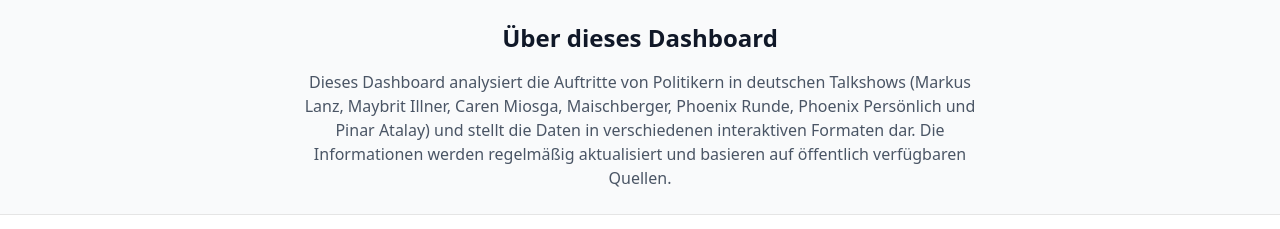
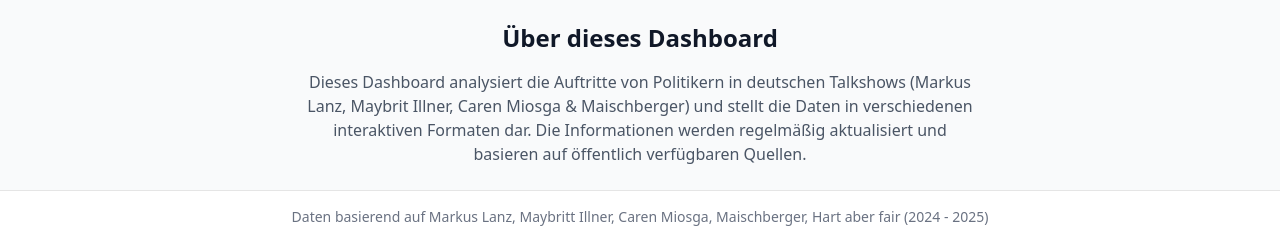
Before and after one commit to Davide131297/tv, a Next.js app in the folder frontend/: page / in a window 1280 px wide. Shown: the part 997-1226 px from the top of the page. Built offline with nearby package versions, Linux system fonts and the light colour scheme; no server answers.

Commit message:
about sections shows entfernt

```diff
--- a/frontend/app/page.tsx
+++ b/frontend/app/page.tsx
@@ -112,11 +112,10 @@
         </h2>
         <p className="text-gray-600 max-w-2xl mx-auto">
           Dieses Dashboard analysiert die Auftritte von Politikern in deutschen
-          Talkshows (Markus Lanz, Maybrit Illner, Caren Miosga, Maischberger,
-          Phoenix Runde, Phoenix Persönlich und Pinar Atalay) und stellt die
-          Daten in verschiedenen interaktiven Formaten dar. Die Informationen
-          werden regelmäßig aktualisiert und basieren auf öffentlich verfügbaren
-          Quellen.
+          Talkshows (Markus Lanz, Maybrit Illner, Caren Miosga & Maischberger)
+          und stellt die Daten in verschiedenen interaktiven Formaten dar. Die
+          Informationen werden regelmäßig aktualisiert und basieren auf
+          öffentlich verfügbaren Quellen.
         </p>
       </div>
     </div>
```
